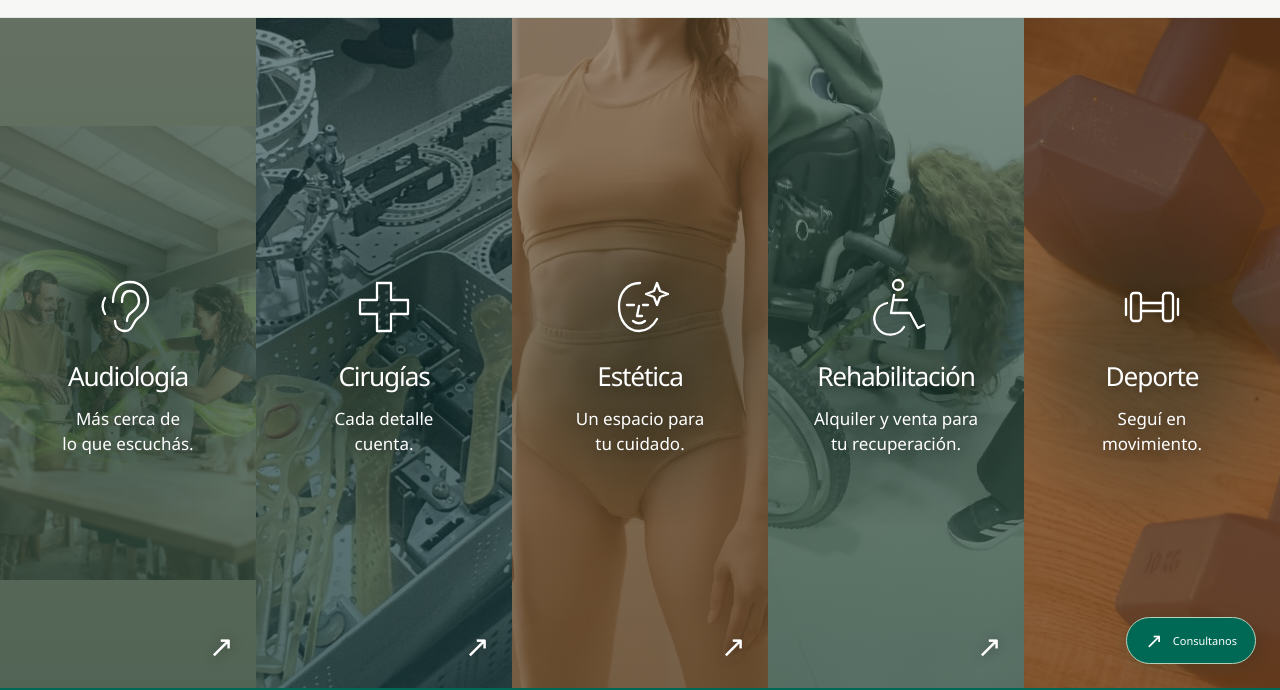
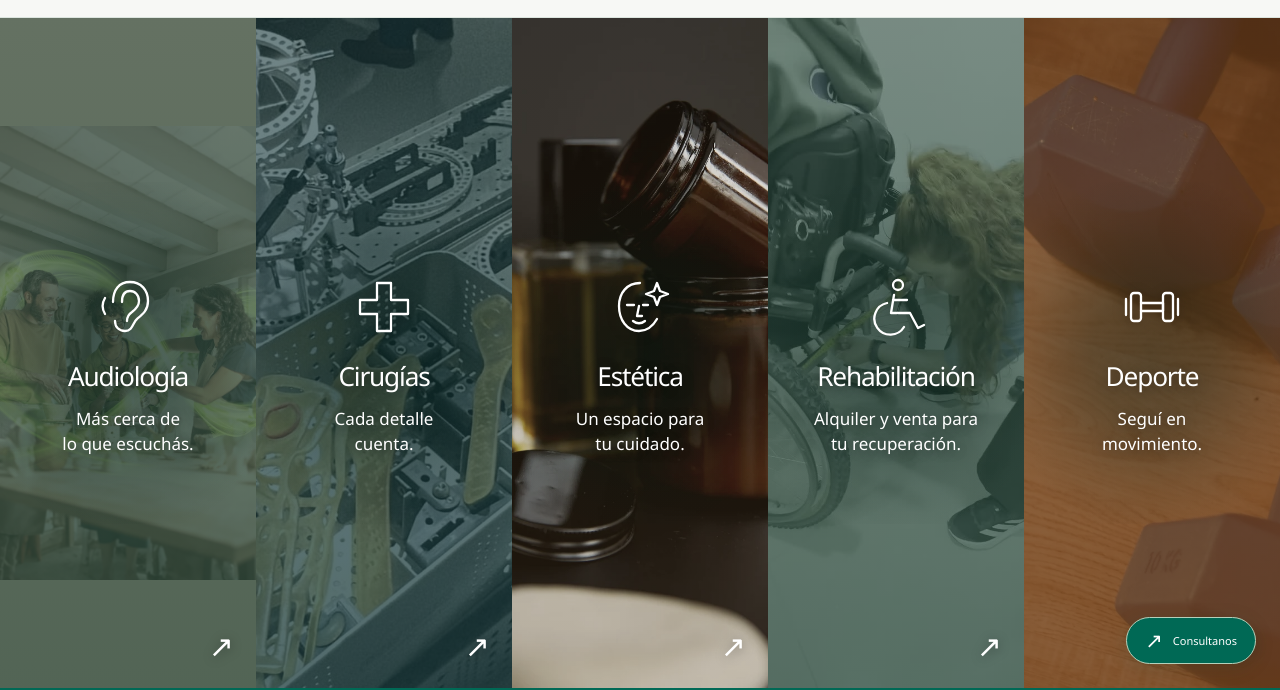
Before and after one commit to merinobruno/webcarahue, a plain HTML site: page dist/index.html in a window 1280 px wide. Shown: the part 113-803 px from the top of the page. Drawn offline with Linux system fonts and the light colour scheme.

Commit message:
feat(home): publish approved aesthetics image

```diff
--- a/dist/index.html
+++ b/dist/index.html
@@ -36,7 +36,7 @@
             <span class="panel-arrow" aria-hidden="true">↗</span>
           </a>
           <a class="specialty-panel panel-estetica" href="#area/estetica" aria-label="Estética">
-            <img src="assets/area-estetica-garment.webp" alt="">
+            <img src="assets/area-estetica-amber-jars.webp" alt="">
             <div class="panel-content"><svg class="panel-icon" viewBox="0 0 64 64" fill="none" stroke="currentColor" stroke-width="2.3" stroke-linecap="round" stroke-linejoin="round" aria-hidden="true" focusable="false"><path d="M32 8c-13 0-21 10-21 23 0 14 8 25 20 25 8 0 14-5 18-12"/><path d="M19 30h7M35 30h5M31 31l-2 10h5M25 46c4 3 8 3 12 0"/><path d="m49 8 3 8 8 3-8 3-3 8-3-8-8-3 8-3z"/></svg><h2 id="panel-estetica-title">Estética</h2><p class="panel-description">Un espacio para<br> tu cuidado.</p></div>
             <span class="panel-arrow" aria-hidden="true">↗</span>
           </a>
--- a/dist/styles.css
+++ b/dist/styles.css
@@ -124,7 +124,8 @@
 .panel-audifonos picture img{z-index:auto;object-fit:contain;object-position:center;transform:none!important}
 .panel-audifonos{background:#b3a99b}
 /* Full-bleed licensed photographs; no duplicate background or artificial blur. */
-.panel-estetica{--photo-position:53% 50%;--mobile-photo-position:53% 32%}
+.panel-estetica{--photo-position:65% 42%;--mobile-photo-position:65% 30%}
+.panel-estetica:before{background:linear-gradient(180deg,rgba(var(--panel-tint),.16),rgba(var(--panel-tint),.3))}
 .panel-deportes{--photo-position:50% 50%;--mobile-photo-position:50% 15%}
 @media(min-width:761px) and (max-width:1199px){
   .panel-audifonos picture img{object-fit:contain;object-position:center}
```
Also changed, not shown: dist/assets/area-estetica-amber-jars.webp (added), 1 other file.
